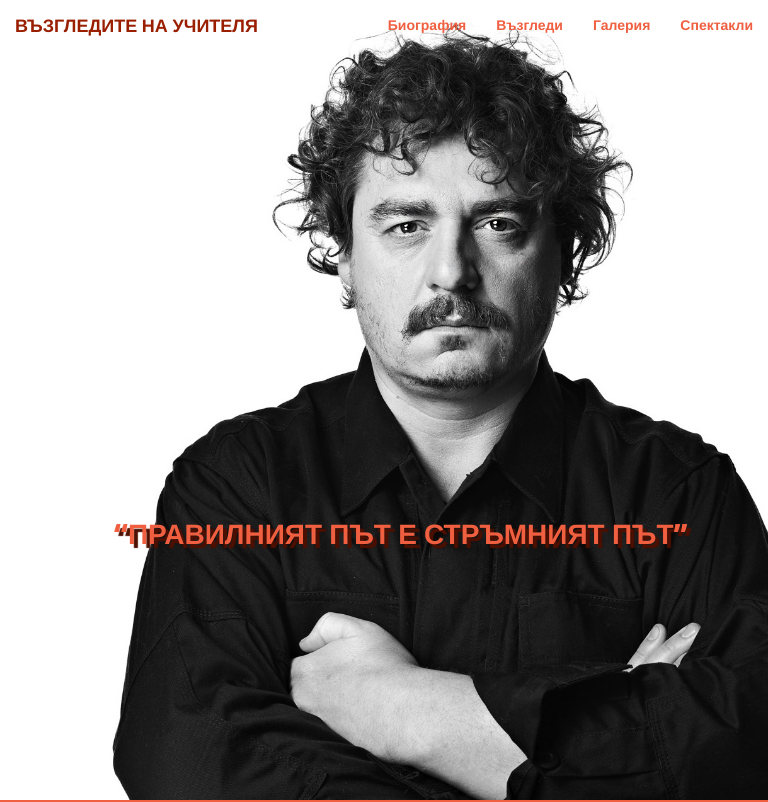
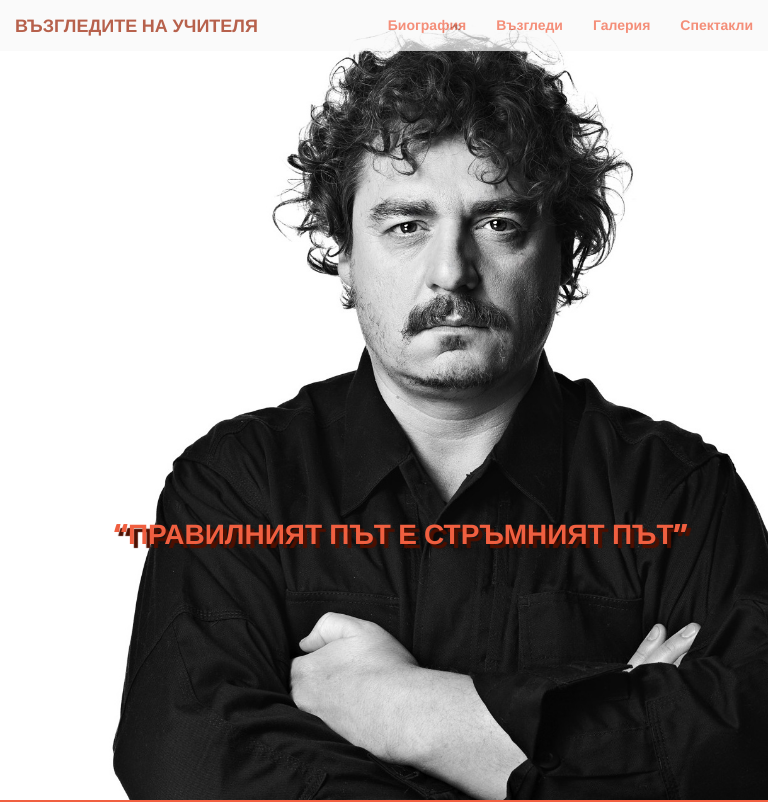
Before and after one commit to deyanskiq/KamenDonevSPA, a plain HTML site: page index.html in a window 768 px wide. Shown: the top 802 px of the page. Drawn offline with nearby package versions, Linux system fonts and the light colour scheme.

Commit message:
fixing navigation

```diff
--- a/css/style.css
+++ b/css/style.css
@@ -92,23 +92,14 @@ aside {
     color: #f05f40;
 }
 
+    .navbar-default {
+        opacity: 0.7;
+
+}
 
 
 
-@media(min-width:768px) {
-    .navbar-default {
-        background-color: transparent;
 
-}
-}
-@media(max-width:950px) {
-     video{
-
-    }
-}
-
-
-/*kato se svie navigaciqta*/
 .navbar-collapse ul li a {
     color: #f05f40 !important;
 }
```
